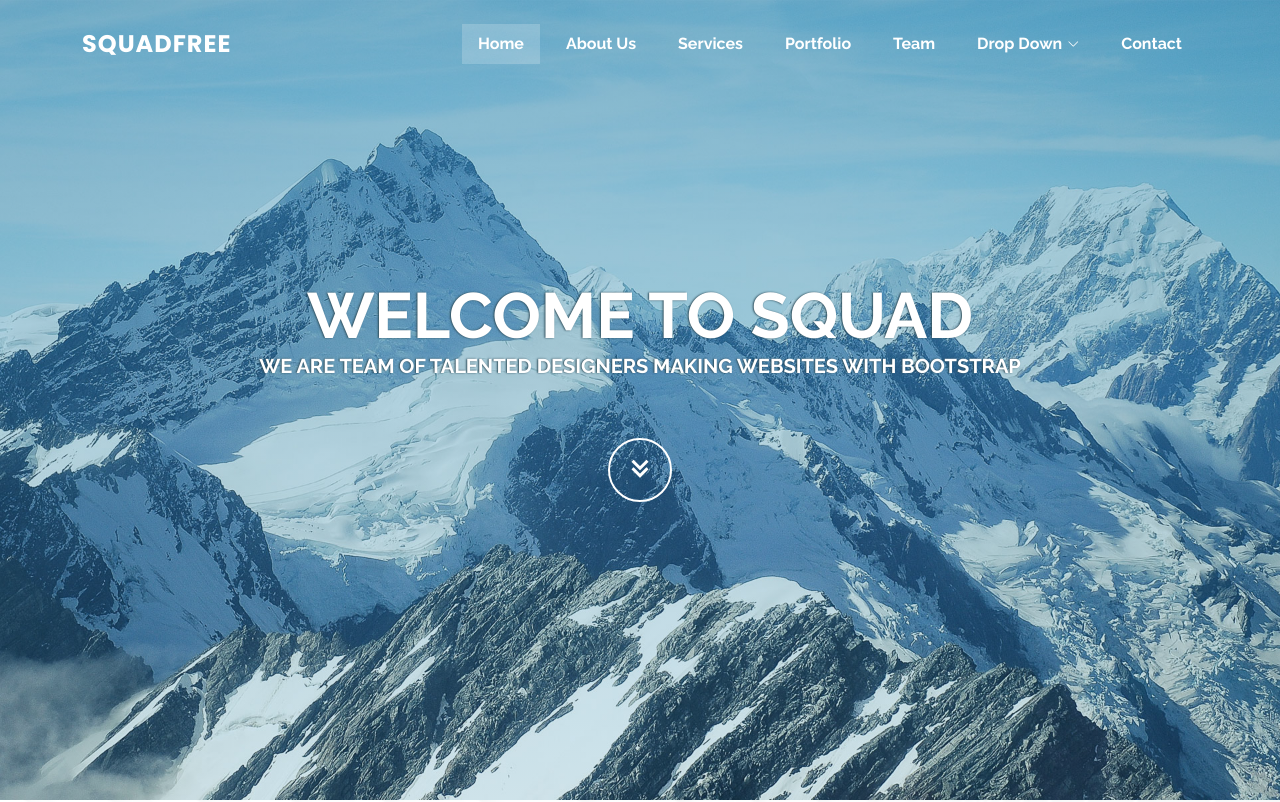
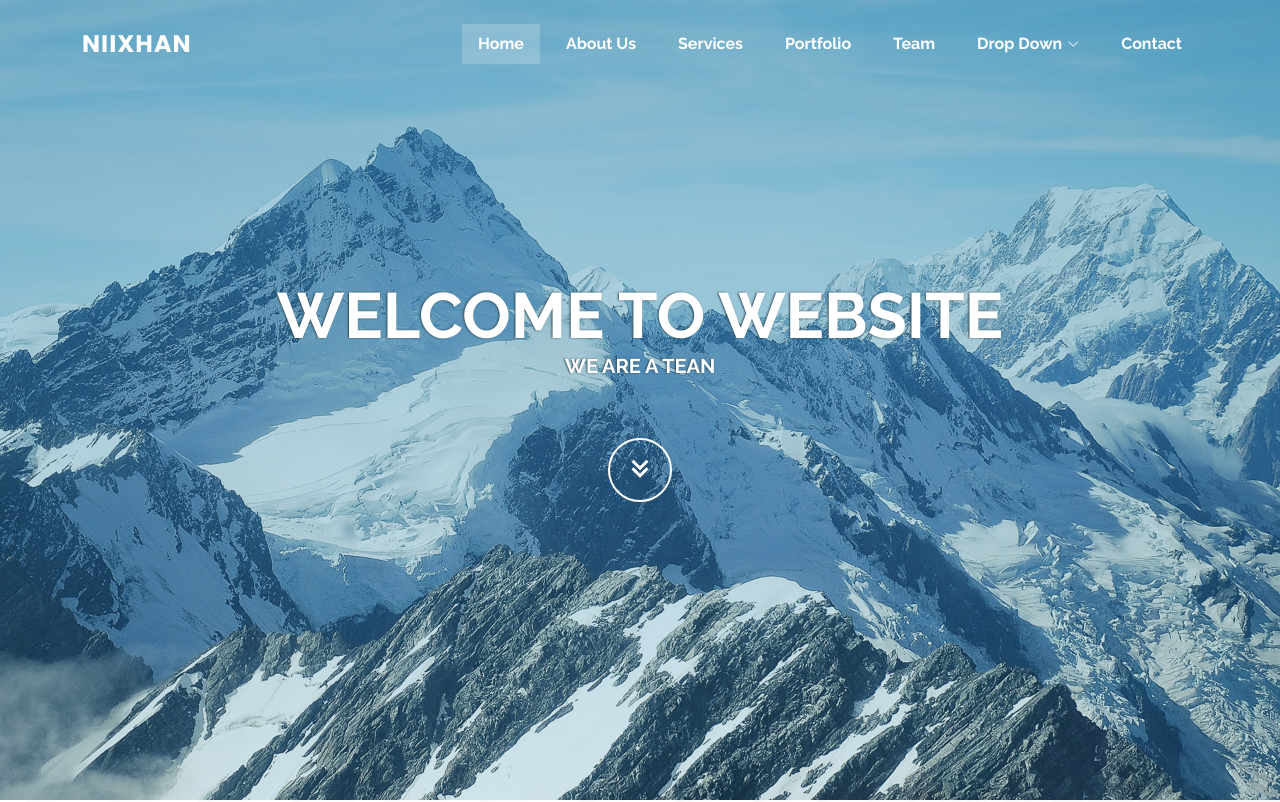
Before and after one commit to Qwerty-Pixelart-Code/Qwerty-Pixelart-Code.github.io, a plain HTML site: page index.html in a window 1280 px wide. Shown: the top 802 px of the page. Drawn offline with nearby package versions, Linux system fonts and the light colour scheme.

Commit message:
Update index.html

```diff
--- a/index.html
+++ b/index.html
@@ -42,7 +42,7 @@
     <div class="container d-flex align-items-center justify-content-between">
 
       <div class="logo">
-        <h1 class="text-light"><a href="index.html"><span>Squadfree</span></a></h1>
+        <h1 class="text-light"><a href="index.html"><span>Niixhan</span></a></h1>
         <!-- Uncomment below if you prefer to use an image logo -->
         <!-- <a href="index.html"><img src="assets/img/logo.png" alt="" class="img-fluid"></a>-->
       </div>
@@ -82,8 +82,8 @@
   <!-- ======= Hero Section ======= -->
   <section id="hero">
     <div class="hero-container" data-aos="fade-up">
-      <h1>Welcome to Squad</h1>
-      <h2>We are team of talented designers making websites with Bootstrap</h2>
+      <h1>Welcome to Website</h1>
+      <h2>We are a tean</h2>
       <a href="#about" class="btn-get-started scrollto"><i class="bx bx-chevrons-down"></i></a>
     </div>
   </section><!-- End Hero -->
```
